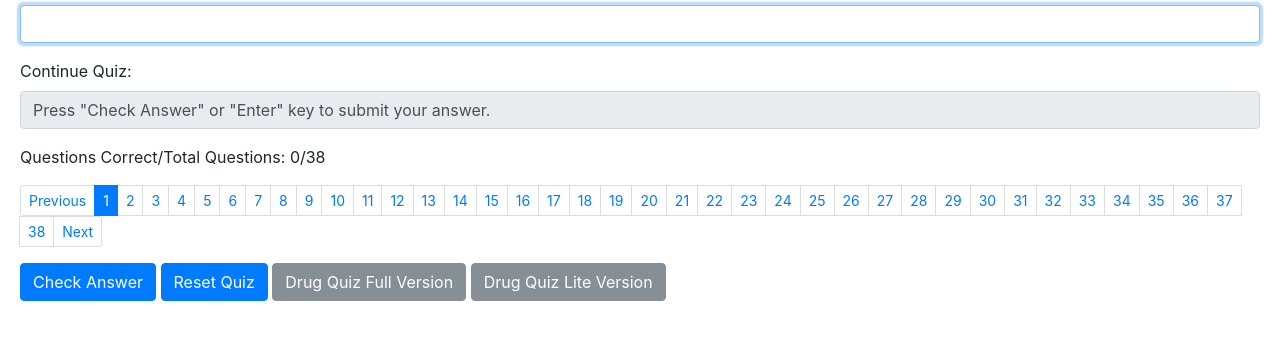
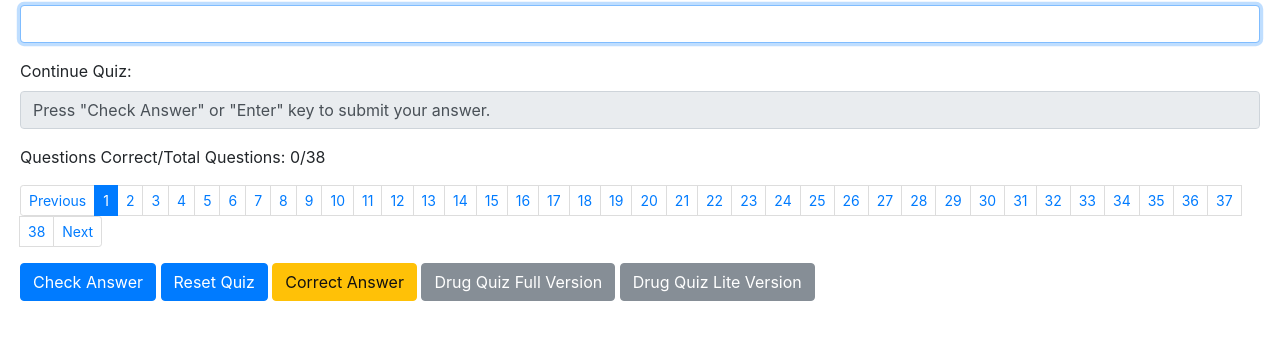
Before and after one commit to joshuahansolkim/LLUPharmacySchoolQuiz, a plain HTML site: page topicsQuizLite.html in a window 1280 px wide. Shown: the part 183-522 px from the top of the page. Drawn offline with Linux system fonts and the light colour scheme.

Commit message:
New button to reveal the correct answer.

```diff
--- a/js/quizLogic.js
+++ b/js/quizLogic.js
@@ -195,6 +195,11 @@ function getFirstIncorrectQuestion(){
     getNewQuestion();
 }
 
+function getCorrectAnswer(){
+    $('#correctAnswerLabel').text('Correct Answer:');
+    $('#correctAnswer').val(questions[arrayIndex].answer);
+}
+
 function resetScore() {
     totalQuestions = questions.length;
     $('#correctCount').text("0/" + totalQuestions);
--- a/topicsQuizLite.html
+++ b/topicsQuizLite.html
@@ -85,6 +85,7 @@
             <div class="form-group">
                 <button class="btn btn-primary" type="button" onclick="checkAnswer()">Check Answer</button>
                 <button class="btn btn-primary" type="button" onclick="randomizeQuestions()">Reset Quiz</button>
+                <button class="btn btn-warning" type="button" onclick="getCorrectAnswer()">Correct Answer</button>
                 <a class="btn btn-secondary" role="button" href="drugQuizFull.html">Drug Quiz Full Version</a>
                 <a class="btn btn-secondary" role="button" href="drugQuizLite.html">Drug Quiz Lite Version</a>
             </div>
```
